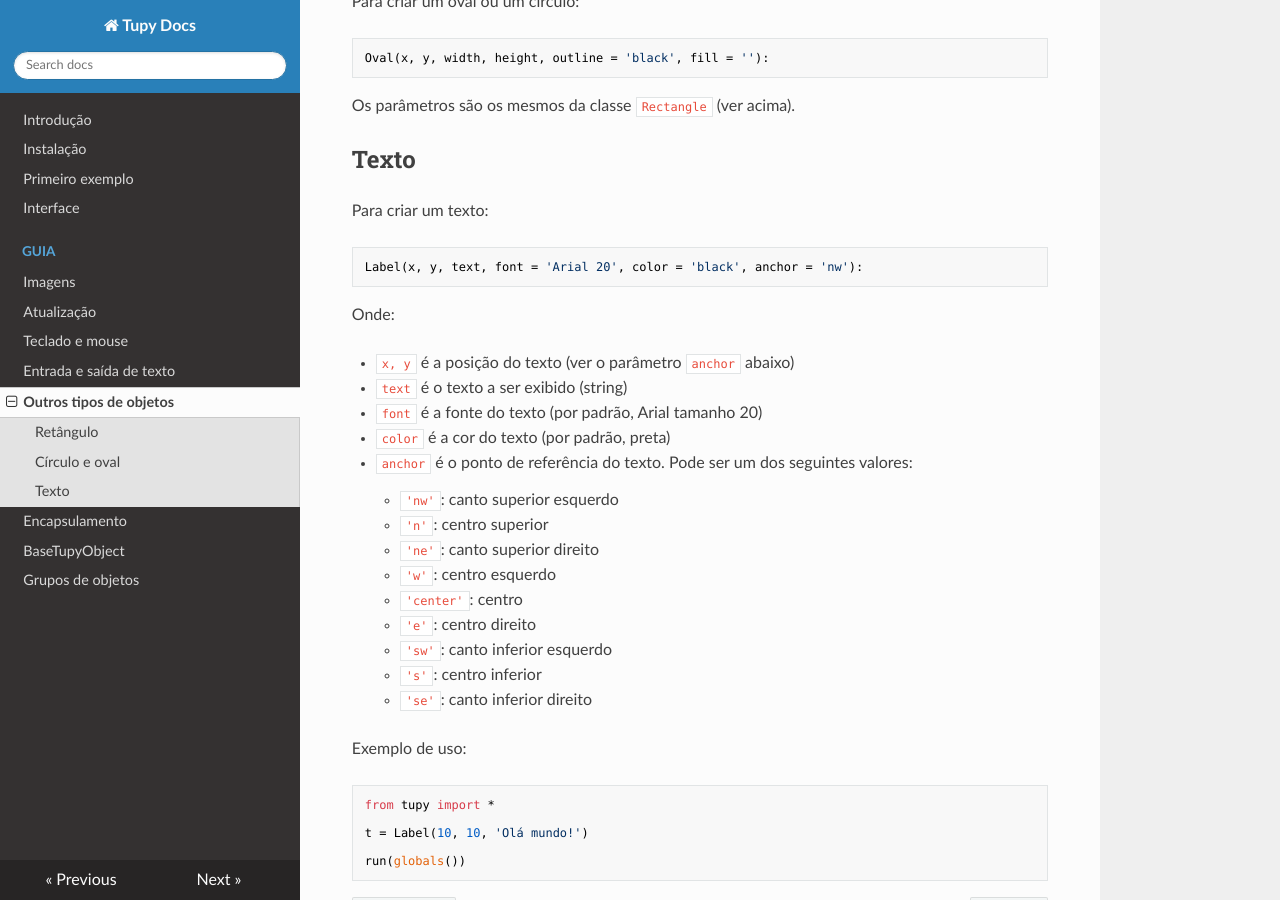
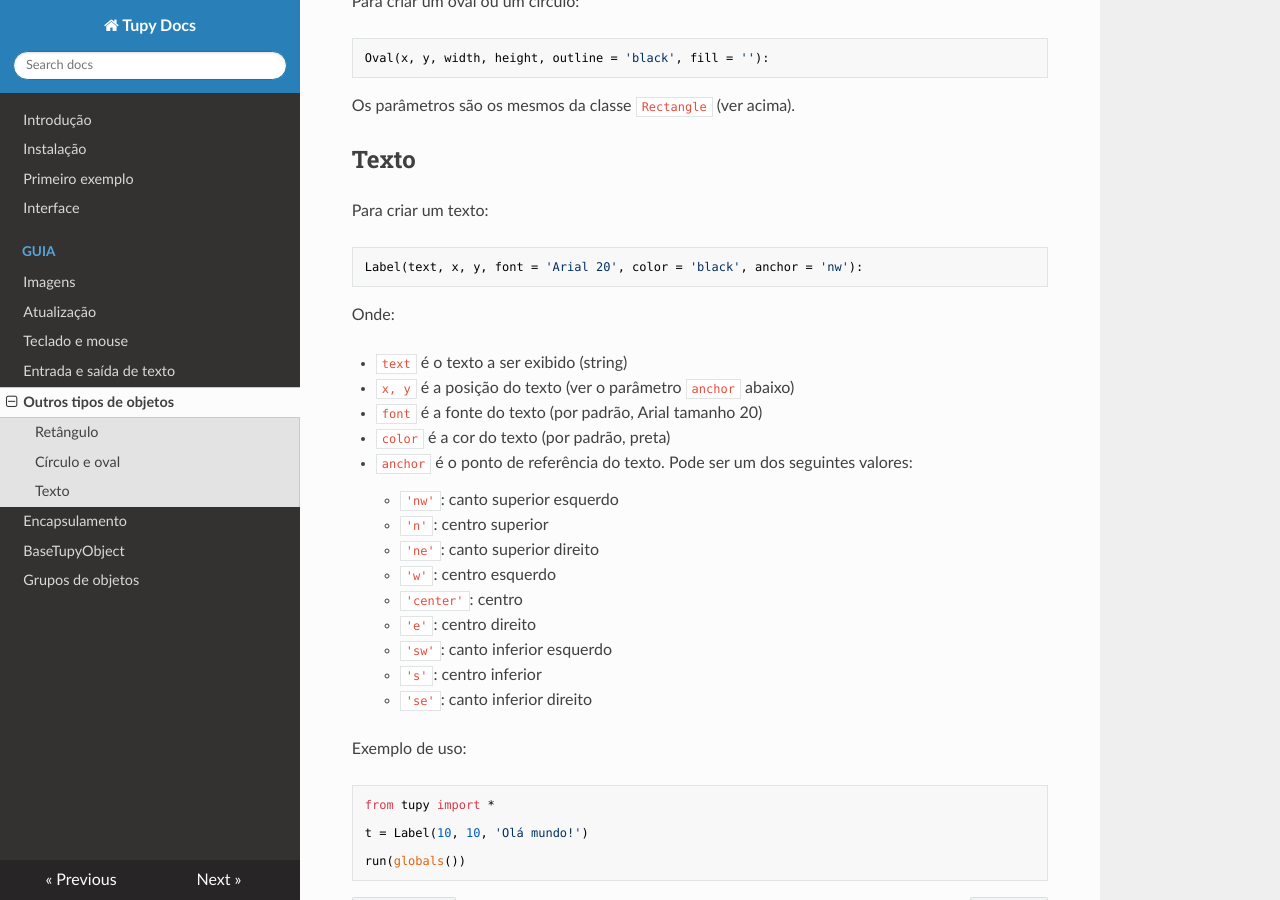
Before and after one commit to rodrigorgs/tupy, an MkDocs documentation site: the page built from docs/classes.md, in a window 1280 px wide and 900 px high, scrolled down 937 px. Built offline with MkDocs 1.6.1, drawn with Linux system fonts in a browser that asks for light colours; nearby versions of some CDN libraries.

Commit message:
Fix errors in documentation

````diff
--- a/docs/classes.md
+++ b/docs/classes.md
@@ -48,13 +48,13 @@ Os parâmetros são os mesmos da classe `Rectangle` (ver acima).
 Para criar um texto:
 
 ```python
-Label(x, y, text, font = 'Arial 20', color = 'black', anchor = 'nw'):
+Label(text, x, y, font = 'Arial 20', color = 'black', anchor = 'nw'):
 ```
 
 Onde:
 
+- `text` é o texto a ser exibido (string)
 - `x, y` é a posição do texto (ver o parâmetro `anchor` abaixo)
-- `text` é o texto a ser exibido (string)
 - `font` é a fonte do texto (por padrão, Arial tamanho 20)
 - `color` é a cor do texto (por padrão, preta)
 - `anchor` é o ponto de referência do texto. Pode ser um dos seguintes valores:
````
Also changed, not shown: docs/entrada.md (+2 -2 lines).
